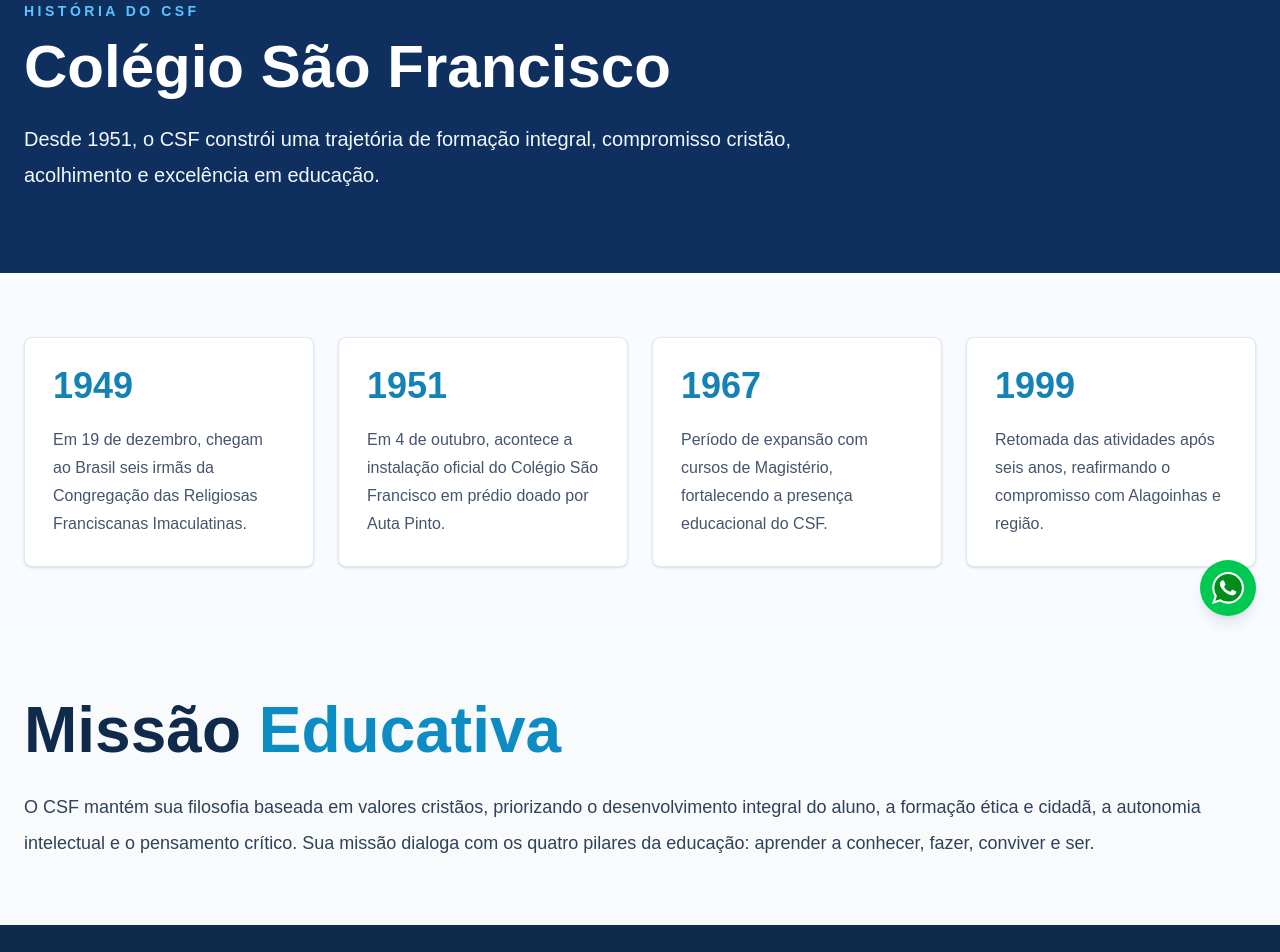
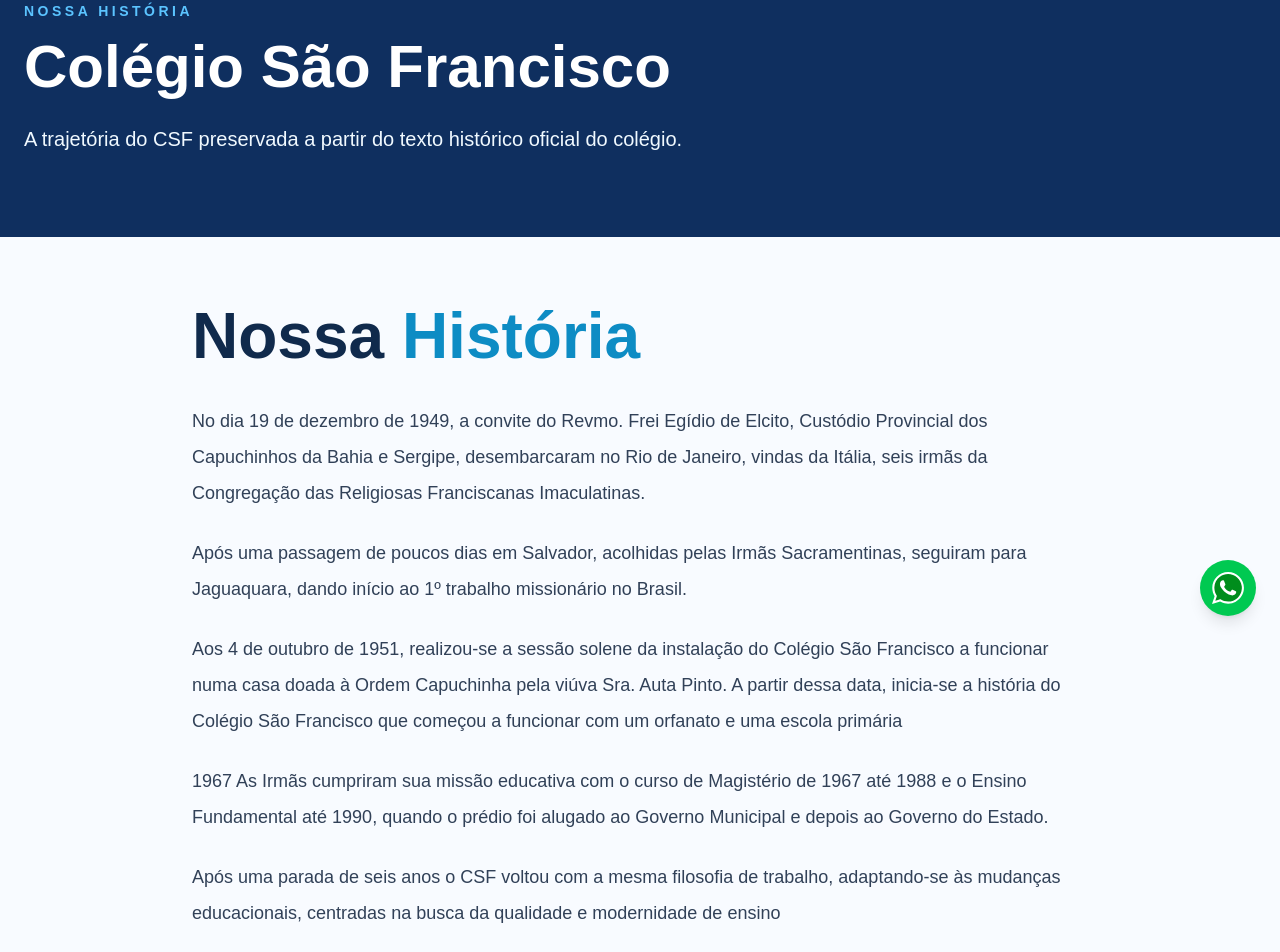
Before and after one commit to marielcbs/csf2022, a Next.js app: page /historia in a window 1280 px wide. Shown: the part 160-1112 px from the top of the page. Built offline with nearby package versions, Linux system fonts and the light colour scheme.

Commit message:
Atualiza texto da historia do colegio

```diff
--- a/src/app/historia/page.tsx
+++ b/src/app/historia/page.tsx
@@ -1,20 +1,11 @@
-const timeline = [
-  {
-    year: "1949",
-    text: "Em 19 de dezembro, chegam ao Brasil seis irmãs da Congregação das Religiosas Franciscanas Imaculatinas.",
-  },
-  {
-    year: "1951",
-    text: "Em 4 de outubro, acontece a instalação oficial do Colégio São Francisco em prédio doado por Auta Pinto.",
-  },
-  {
-    year: "1967",
-    text: "Período de expansão com cursos de Magistério, fortalecendo a presença educacional do CSF.",
-  },
-  {
-    year: "1999",
-    text: "Retomada das atividades após seis anos, reafirmando o compromisso com Alagoinhas e região.",
-  },
+const historyText = [
+  "No dia 19 de dezembro de 1949, a convite do Revmo. Frei Egídio de Elcito, Custódio Provincial dos Capuchinhos da Bahia e Sergipe, desembarcaram no Rio de Janeiro, vindas da Itália, seis irmãs da Congregação das Religiosas Franciscanas Imaculatinas.",
+  "Após uma passagem de poucos dias em Salvador, acolhidas pelas Irmãs Sacramentinas, seguiram para Jaguaquara, dando início ao 1º trabalho missionário no Brasil.",
+  "Aos 4 de outubro de 1951, realizou-se a sessão solene da instalação do Colégio São Francisco a funcionar numa casa doada à Ordem Capuchinha pela viúva Sra. Auta Pinto. A partir dessa data, inicia-se a história do Colégio São Francisco que começou a funcionar com um orfanato e uma escola primária",
+  "1967 As Irmãs cumpriram sua missão educativa com o curso de Magistério de 1967 até 1988 e o Ensino Fundamental até 1990, quando o prédio foi alugado ao Governo Municipal e depois ao Governo do Estado.",
+  "Após uma parada de seis anos o CSF voltou com a mesma filosofia de trabalho, adaptando-se às mudanças educacionais, centradas na busca da qualidade e modernidade de ensino",
+  "A missão educativa do CSF alicerçada nos valores cristãos é preocupar-se com o desenvolvimento integral dos alunos, priorizando a formação ética e desenvolvimento da autonomia intelectual e do pensamento crítico.",
+  "A escola faz parte do mundo, por isso a proposta pedagógica do CSF está voltada para realização do ser humano pleno em todo o seu potencial, capaz de interagir neste mundo que o cerca. Os princípios norteadores da prática pedagógica do CSF reforçam a aprendizagem significativa e estabelece a sua organização em torno de quatro aprendizagens fundamentais que se situam ao longo da vida com pilares do conhecimento: Aprender a conhecer, Aprender a fazer, Aprender a conviver, Aprender a ser.",
 ];
 
 export default function HistoriaPage() {
@@ -23,45 +14,30 @@
       <section className="bg-[#0f2f5f] py-20 text-white">
         <div className="container-csf">
           <p className="text-sm font-bold uppercase tracking-[0.25em] text-[#5bc4ff]">
-            História do CSF
+            Nossa História
           </p>
           <h1 className="mt-4 text-5xl font-black md:text-6xl">
             Colégio São Francisco
           </h1>
           <p className="mt-6 max-w-3xl text-xl leading-9 text-sky-50">
-            Desde 1951, o CSF constrói uma trajetória de formação integral,
-            compromisso cristão, acolhimento e excelência em educação.
+            A trajetória do CSF preservada a partir do texto histórico oficial
+            do colégio.
           </p>
         </div>
       </section>
 
       <section className="container-csf py-16">
-        <div className="grid gap-6 md:grid-cols-4">
-          {timeline.map((item) => (
-            <article
-              key={item.year}
-              className="rounded-lg border border-slate-200 bg-white p-7 shadow-sm"
-            >
-              <p className="text-4xl font-black text-[#1582b5]">{item.year}</p>
-              <p className="mt-5 leading-7 text-slate-600">{item.text}</p>
-            </article>
-          ))}
-        </div>
-      </section>
+        <article className="mx-auto max-w-4xl">
+          <h2 className="section-title">
+            Nossa <strong>História</strong>
+          </h2>
 
-      <section className="bg-slate-50 py-16">
-        <div className="container-csf max-w-4xl">
-          <h2 className="section-title">
-            Missão <strong>Educativa</strong>
-          </h2>
-          <p className="mt-6 text-lg leading-9 text-slate-700">
-            O CSF mantém sua filosofia baseada em valores cristãos,
-            priorizando o desenvolvimento integral do aluno, a formação ética e
-            cidadã, a autonomia intelectual e o pensamento crítico. Sua missão
-            dialoga com os quatro pilares da educação: aprender a conhecer,
-            fazer, conviver e ser.
-          </p>
-        </div>
+          <div className="mt-8 space-y-6 text-lg leading-9 text-slate-700">
+            {historyText.map((paragraph) => (
+              <p key={paragraph}>{paragraph}</p>
+            ))}
+          </div>
+        </article>
       </section>
     </main>
   );
```
